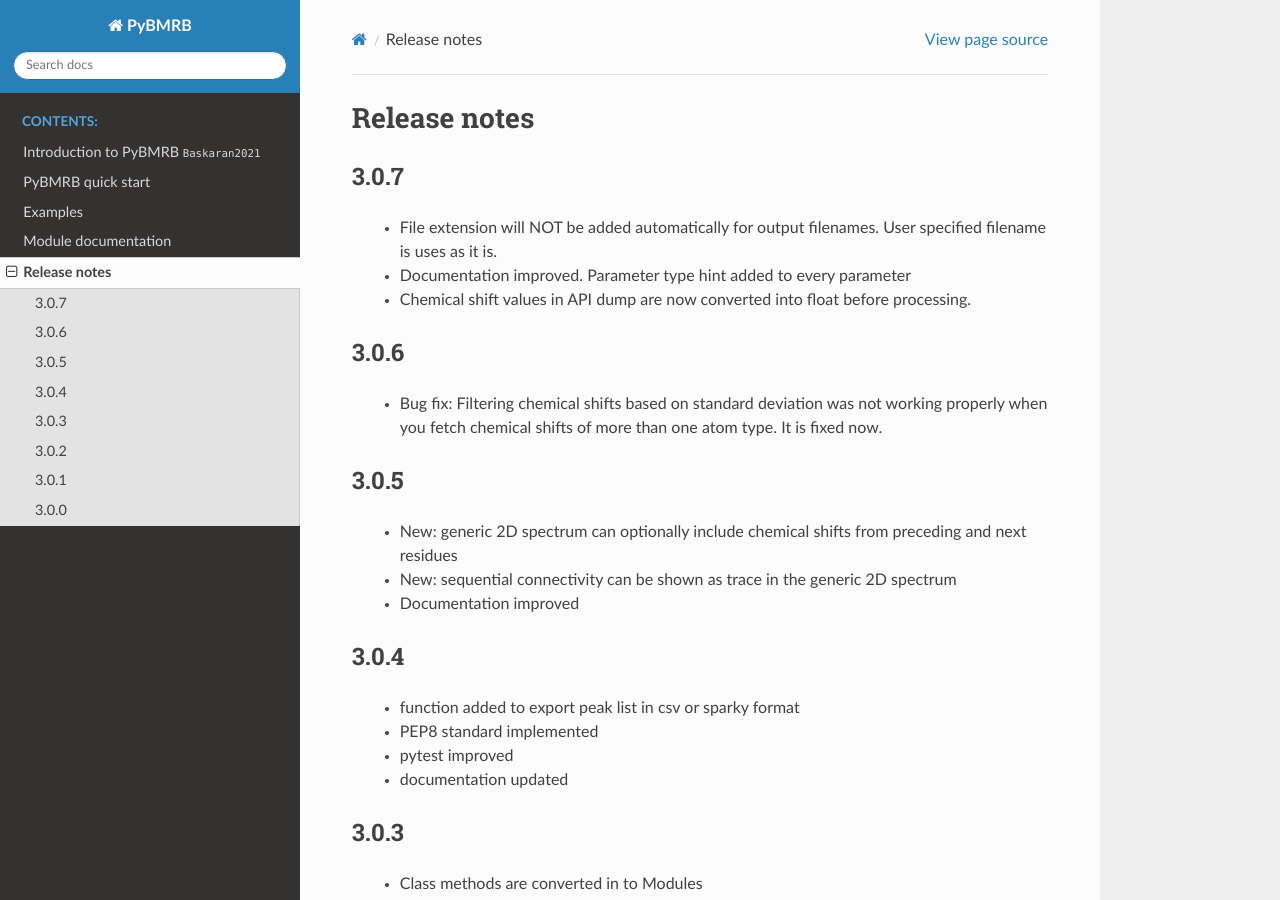
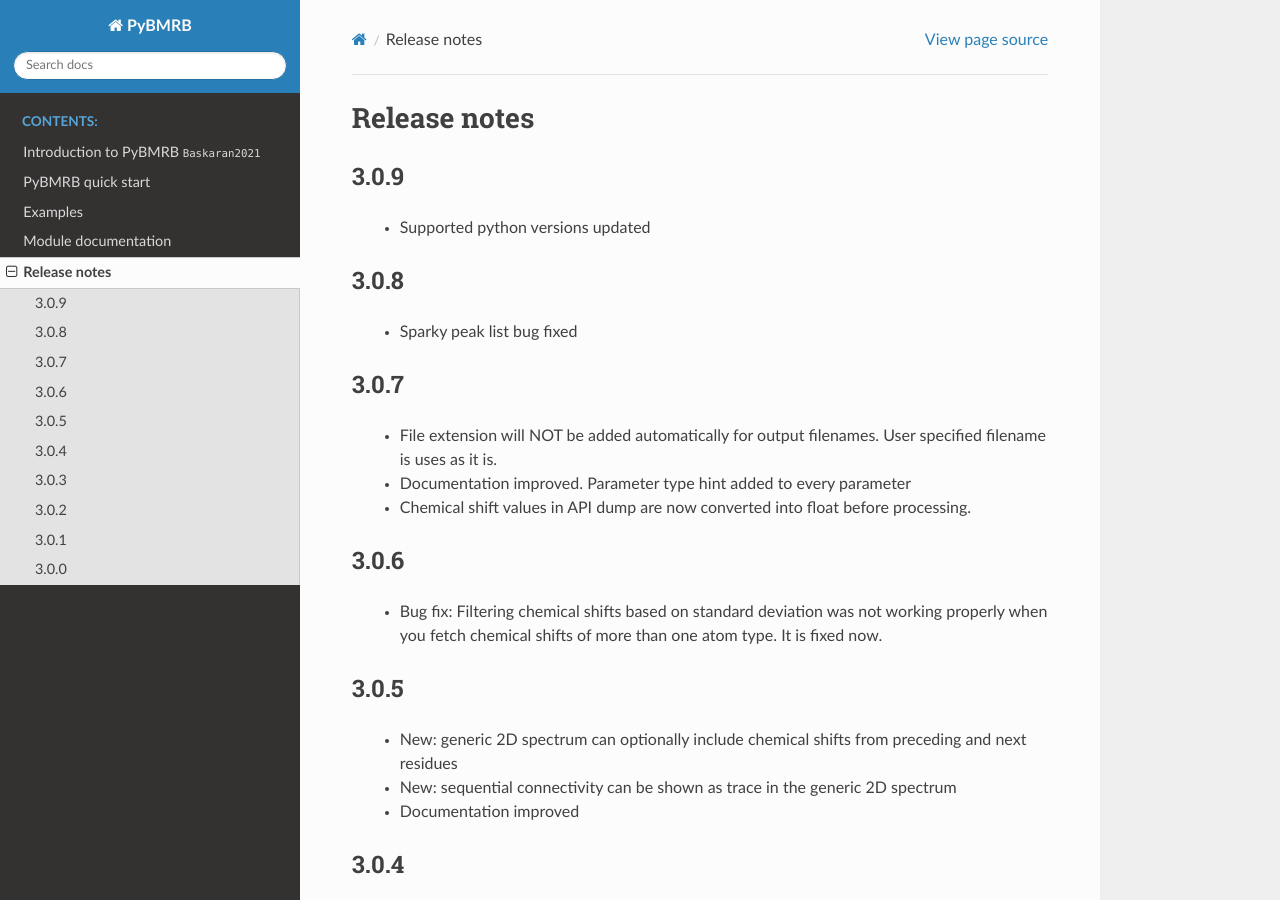
Before and after one commit to bmrb-io/PyBMRB, a Sphinx documentation site: the page built from docs/release-notes.rst, in a window 1280 px wide and 900 px high. Built offline with Sphinx 7.4.7 and the Read the Docs theme 3.1.0, drawn with Linux system fonts in a browser that asks for light colours.

Commit message:
supported python versions in CI and release notes updated

```diff
--- a/docs/release-notes.rst
+++ b/docs/release-notes.rst
@@ -1,5 +1,14 @@
 Release notes
 =============
+3.0.9
+------
+
+    - Supported python versions updated
+
+3.0.8
+------
+
+    - Sparky peak list bug fixed
 
 3.0.7
 ------
```
Also changed, not shown: release_notes.md (+2 -2 lines), 1 other file.
